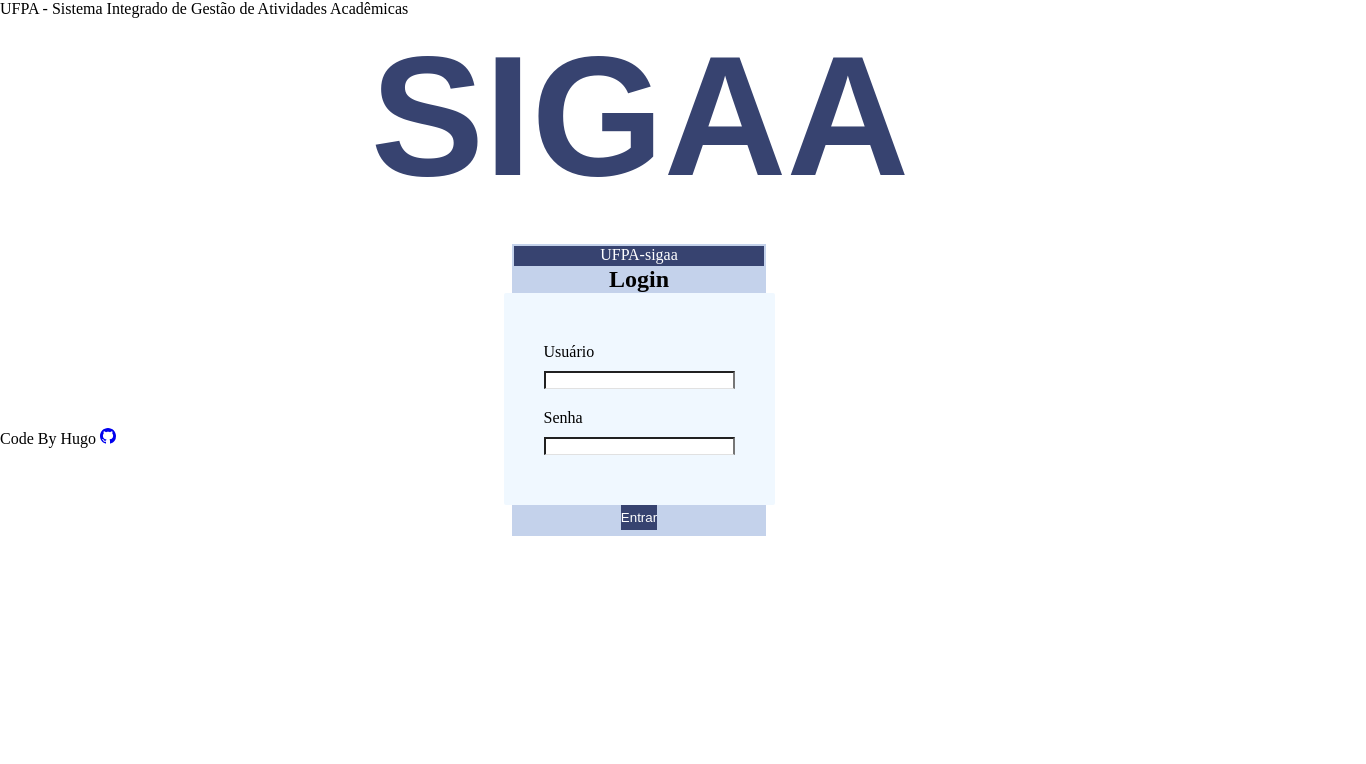
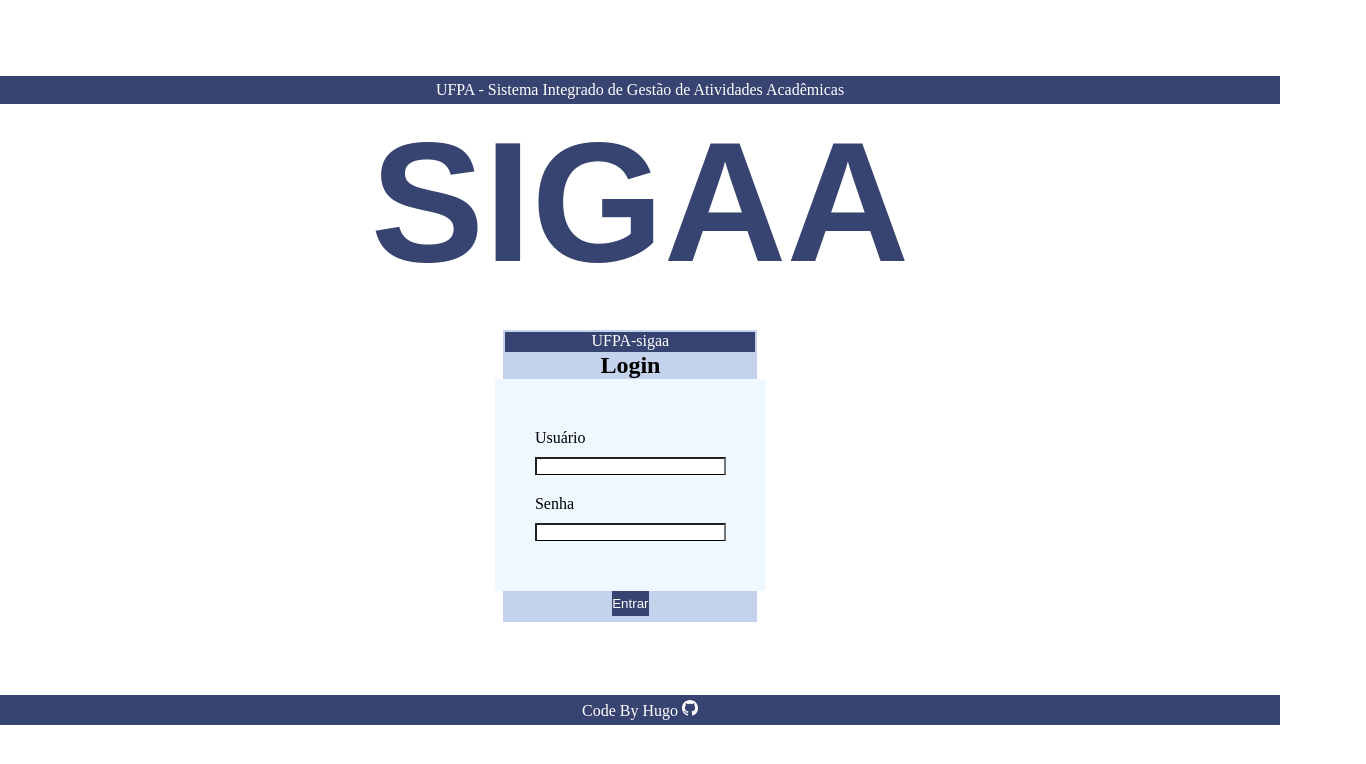
Before and after one commit to Hugonogo/login-sigaa, a plain HTML site: page index.html in a window 1280 px wide. Shown: the whole page, 1366 px wide, since content can reach past the window. Drawn offline with Linux system fonts and the light colour scheme.

Commit message:
Update styles.css

```diff
--- a/styles.css
+++ b/styles.css
@@ -4,32 +4,40 @@
     box-sizing: border-box;
 }
 body{
-    width: 100%;
-    height: 100vh;
+    display: flex;
+    flex-direction: column;
     align-items: center;
     justify-content: center;
+    height: 100vh;
 
+}
+header{
+  width: 100%;
+  background-color: rgb(55 , 67, 112);
+  text-align: center;
+  padding: 5px 5px;
+}
+#headertext{
+   color: white;
 }
 h1{
     text-align: center;
     font-size: 170px;
-    align: center;
     color: rgb(55 , 67, 112);
     font-family: "Copperplane", fantasy;
+
 }
 
 .header{
     text-align: center;
     color: white;
     height: 20px;
-    width: 250px;
+    width: 100%;
 
-    padding: 0px 0;
     background-color: rgb(55 , 67, 112);
 }
 .image{
     margin-top: 10px;
-    align: center;
     height: 292px;
     width: 254px;
     display: inline-block;
@@ -48,7 +56,7 @@ h1{
     height: 292px;
     width: 254px;
     border-radius: 0px;
-    position: absolute;
+    position: relative;
     align-items: center;
     justify-items: center;
 
@@ -61,6 +69,7 @@ h1{
     background-color: aliceblue;
 
 }
+
 .card-content-area{
 
     display: flex;
@@ -74,7 +83,7 @@ h1{
 
     padding:0 5px;
 
-    border-bottom: 1px solid #e1e1e1;
+    border-bottom: 1px solid;
 }
 .card-footer{
 
@@ -89,4 +98,21 @@ h1{
     color: white;
     background-color: rgb(55 , 67, 112);
     border: none;
+    cursor: pointer;
 }
+footer{
+    width: 100%;
+    text-align: center;
+    align-items: center;
+    background-color: rgb(55 , 67, 112);
+    padding: 5px 5px;
+
+    margin-top: 185px;
+}
+#footertext{
+
+    color: white;
+}
+.link{
+    color: #FFFFFF;
+}
```
